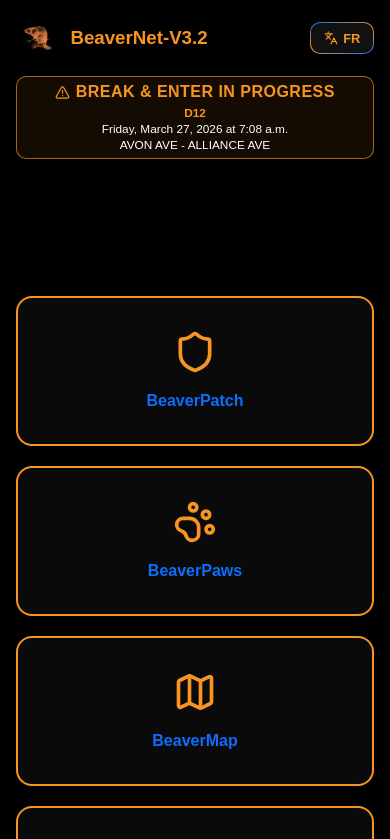
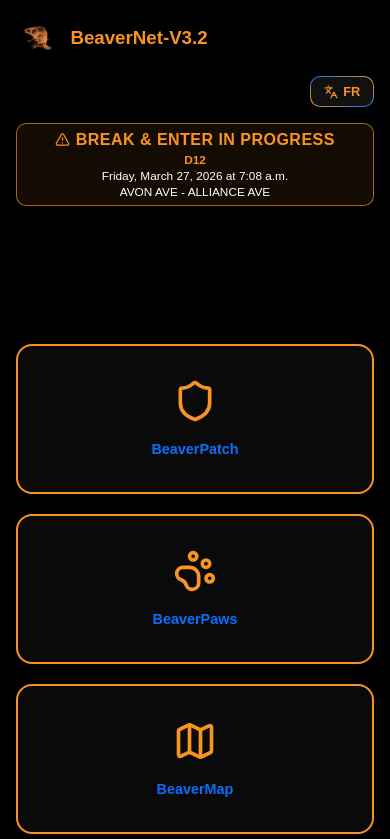
Before and after one commit to remiguillette/BeaverNet-3.2, a React (Vite) app: page / in a window 390 px wide. Shown: the top 839 px of the page. Built offline with nearby package versions, Linux system fonts and the light colour scheme; no server answers.

Commit message:
Adjust header language toggle alignment and card title wrapping

```diff
--- a/src/styles/global.css
+++ b/src/styles/global.css
@@ -464,8 +464,9 @@ footer {
 
 .sector-card h3 {
   margin: 0;
-  font-size: 1rem;
+  font-size: clamp(0.9rem, 1.2vw, 1rem);
   line-height: 1.4;
+  white-space: nowrap;
 }
 
 main {
@@ -563,8 +564,8 @@ main {
   }
 
   .header-nav {
-    width: auto;
-    justify-content: flex-start;
+    width: 100%;
+    justify-content: flex-end;
     margin-right: 0;
   }
 
```
